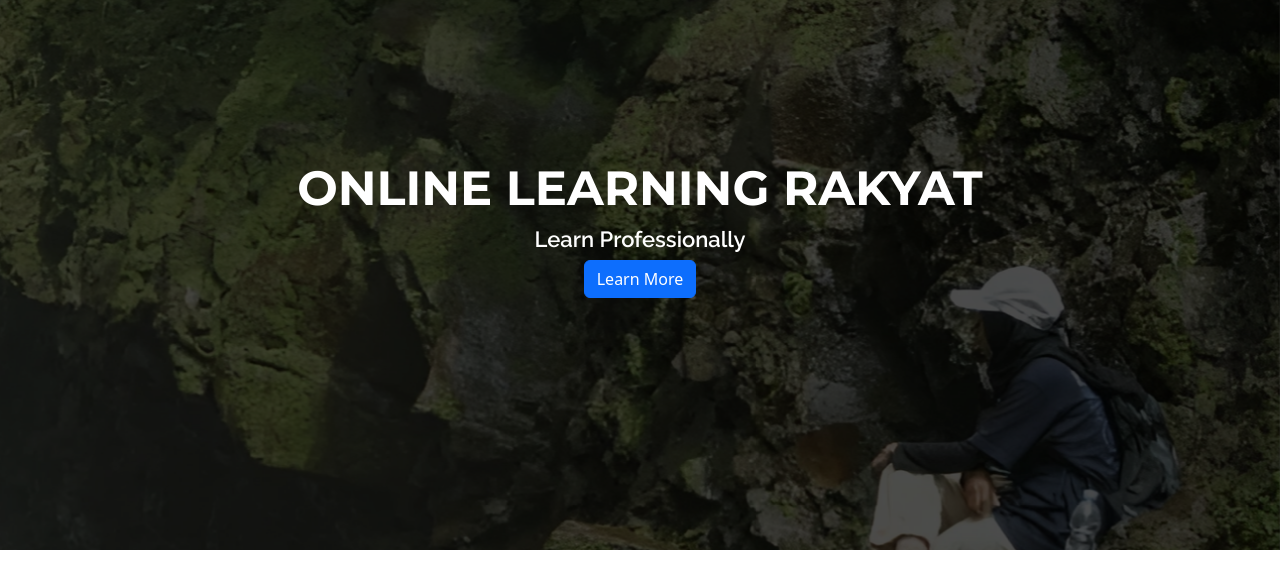
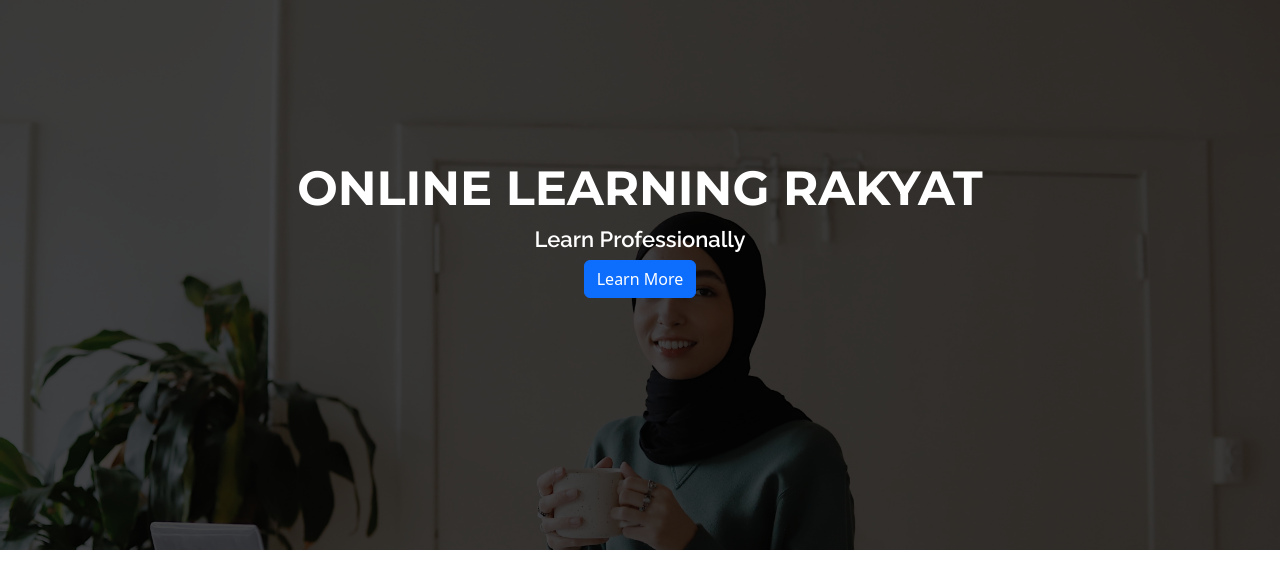
Before and after one commit to Bahrul-Rozak/Online-Learning-Rakyat, a React (Create React App) app: page / in a window 1280 px wide. Shown: the top 588 px of the page. Built offline with nearby package versions, Linux system fonts and the light colour scheme.

Commit message:
Top Banner Done

```diff
--- a/src/asset/css/custom.css
+++ b/src/asset/css/custom.css
@@ -1,6 +1,6 @@
 .topFixedBanner {
        background-attachment: fixed;
-       background-image: url(../image/banner.png);
+       background-image: url(../image/banner.jpg);
        background-position: center;
        background-repeat: no-repeat;
        background-size: cover;
```
Also changed, not shown: src/asset/image/banner.jpg (added), src/asset/image/banner.png (deleted).
